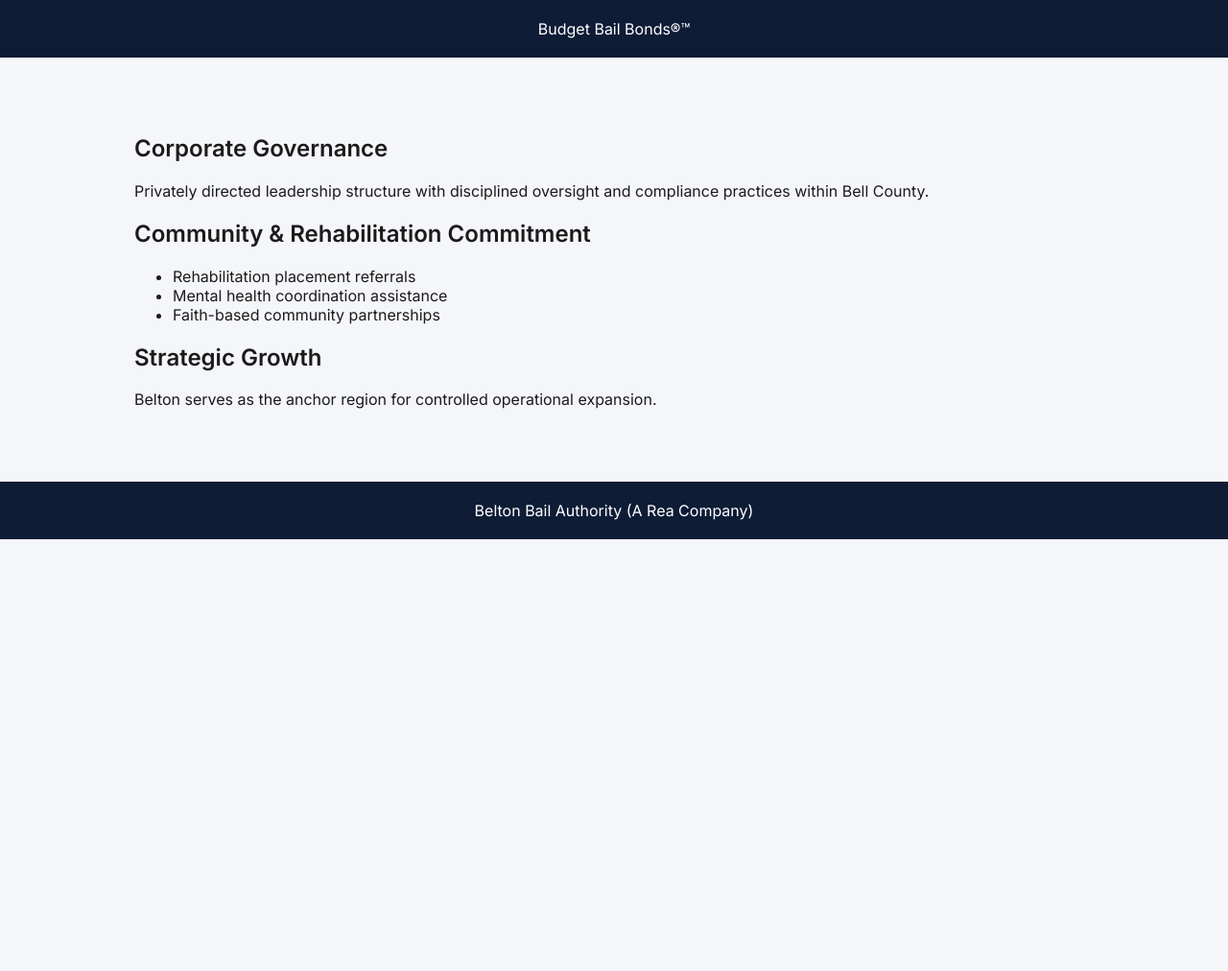
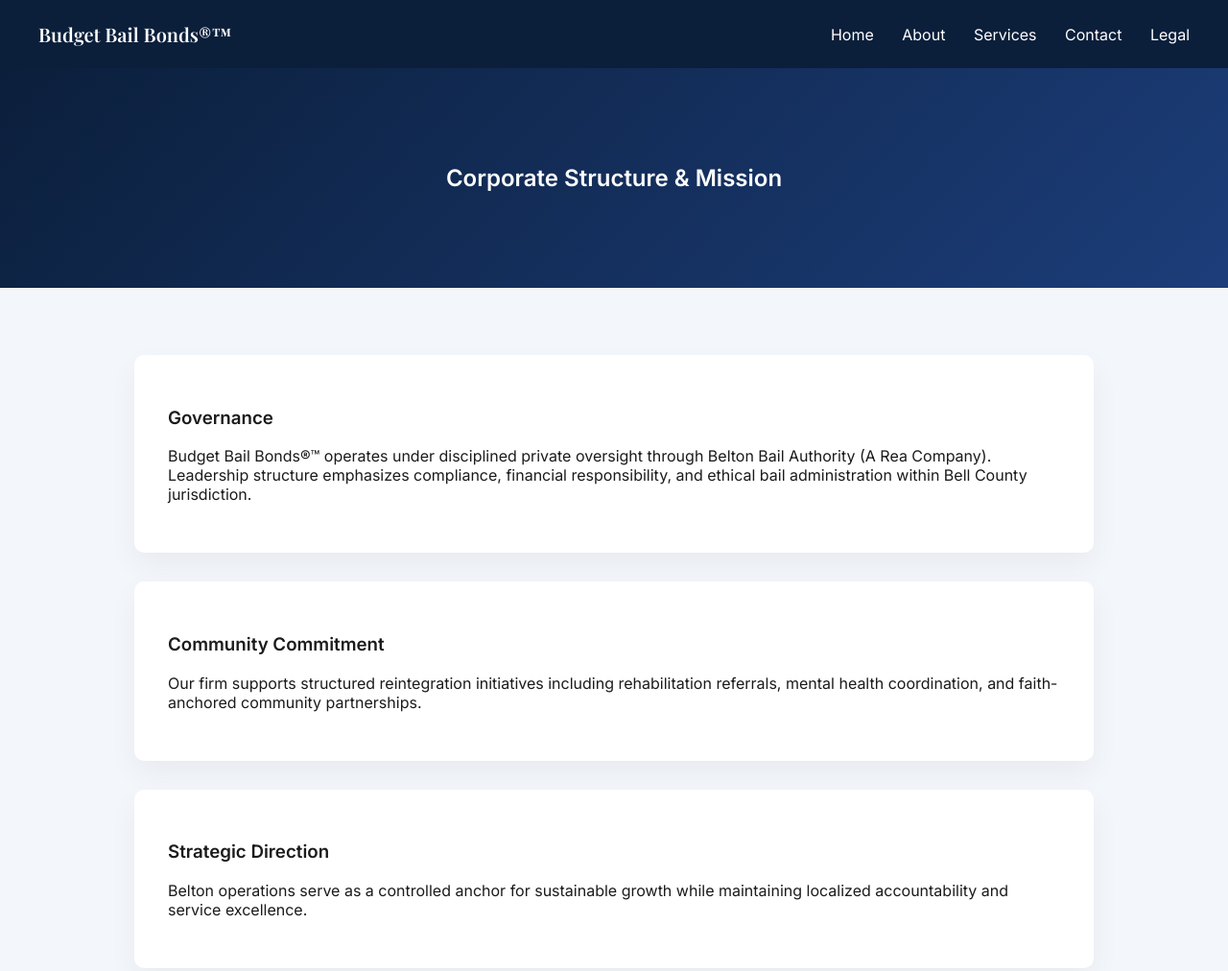
Before and after one commit to BudgetBailsofTX/budgetbailsoftx.github.io, a plain HTML site: page about.html in a window 1280 px wide. Shown: the top 1012 px of the page at 96% size. Before the commit the page ends 800 px from the top, so only its background shows below. Drawn offline with nearby package versions, Linux system fonts and the light colour scheme.

Commit message:
Update about.html

```diff
--- a/about.html
+++ b/about.html
@@ -1,34 +1,126 @@
 <!DOCTYPE html>
-<html>
+<html lang="en">
 <head>
+<meta charset="UTF-8">
+<meta name="viewport" content="width=device-width, initial-scale=1.0">
 <title>About | Budget Bail Bonds®™</title>
-<link href="https://fonts.googleapis.com/css2?family=Inter:wght@300;400;600&display=swap" rel="stylesheet">
+
+<link href="https://fonts.googleapis.com/css2?family=Playfair+Display:wght@600&family=Inter:wght@300;400;600&display=swap" rel="stylesheet">
+
 <style>
-body{font-family:Inter,sans-serif;margin:0;background:#f4f6f9;color:#1b1b1b;}
-header,footer{background:#0e1c36;color:white;padding:20px;text-align:center;}
-.section{max-width:1000px;margin:auto;padding:60px 20px;}
+:root{
+--primary:#0B1F3B;
+--accent:#1C3D7A;
+--gold:#C6A85B;
+--bg:#F3F6FA;
+}
+
+body{
+margin:0;
+font-family:'Inter',sans-serif;
+background:var(--bg);
+color:#1b1b1b;
+}
+
+header{
+background:var(--primary);
+color:white;
+padding:22px 40px;
+display:flex;
+justify-content:space-between;
+align-items:center;
+}
+
+header h1{
+font-family:'Playfair Display',serif;
+font-size:20px;
+margin:0;
+}
+
+nav a{
+color:white;
+margin-left:25px;
+text-decoration:none;
+}
+
+nav a:hover{color:var(--gold);}
+
+.hero{
+background:linear-gradient(135deg,var(--primary),var(--accent));
+color:white;
+padding:80px 20px;
+text-align:center;
+}
+
+.section{
+max-width:1000px;
+margin:auto;
+padding:70px 20px;
+}
+
+.panel{
+background:white;
+padding:35px;
+border-radius:10px;
+box-shadow:0 12px 30px rgba(0,0,0,0.05);
+margin-bottom:30px;
+animation:fadeIn .8s ease;
+}
+
+footer{
+background:var(--primary);
+color:white;
+text-align:center;
+padding:40px 20px;
+font-size:14px;
+}
+
+@keyframes fadeIn{
+from{opacity:0;transform:translateY(10px);}
+to{opacity:1;transform:translateY(0);}
+}
 </style>
 </head>
+
 <body>
 
-<header>Budget Bail Bonds®™</header>
+<header>
+<h1>Budget Bail Bonds®™</h1>
+<nav>
+<a href="index.html">Home</a>
+<a href="about.html">About</a>
+<a href="services.html">Services</a>
+<a href="contact.html">Contact</a>
+<a href="legal.html">Legal</a>
+</nav>
+</header>
+
+<div class="hero">
+<h2>Corporate Structure & Mission</h2>
+</div>
 
 <div class="section">
-<h2>Corporate Governance</h2>
-<p>Privately directed leadership structure with disciplined oversight and compliance practices within Bell County.</p>
 
-<h2>Community & Rehabilitation Commitment</h2>
-<ul>
-<li>Rehabilitation placement referrals</li>
-<li>Mental health coordination assistance</li>
-<li>Faith-based community partnerships</li>
-</ul>
-
-<h2>Strategic Growth</h2>
-<p>Belton serves as the anchor region for controlled operational expansion.</p>
+<div class="panel">
+<h3>Governance</h3>
+<p>Budget Bail Bonds®™ operates under disciplined private oversight through Belton Bail Authority (A Rea Company). Leadership structure emphasizes compliance, financial responsibility, and ethical bail administration within Bell County jurisdiction.</p>
 </div>
 
-<footer>Belton Bail Authority (A Rea Company)</footer>
+<div class="panel">
+<h3>Community Commitment</h3>
+<p>Our firm supports structured reintegration initiatives including rehabilitation referrals, mental health coordination, and faith-anchored community partnerships.</p>
+</div>
+
+<div class="panel">
+<h3>Strategic Direction</h3>
+<p>Belton operations serve as a controlled anchor for sustainable growth while maintaining localized accountability and service excellence.</p>
+</div>
+
+</div>
+
+<footer>
+Belton Bail Authority (A Rea Company)
+</footer>
 
 </body>
 </html>
```
